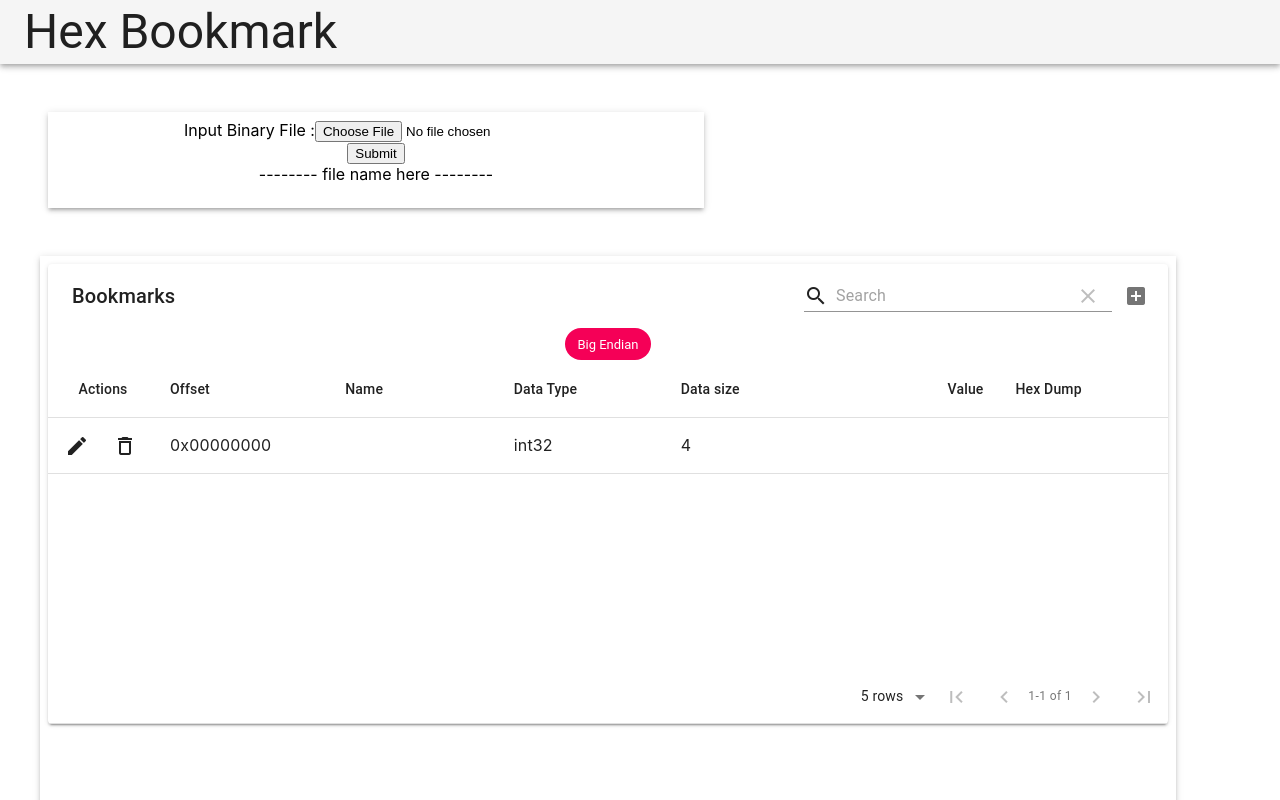
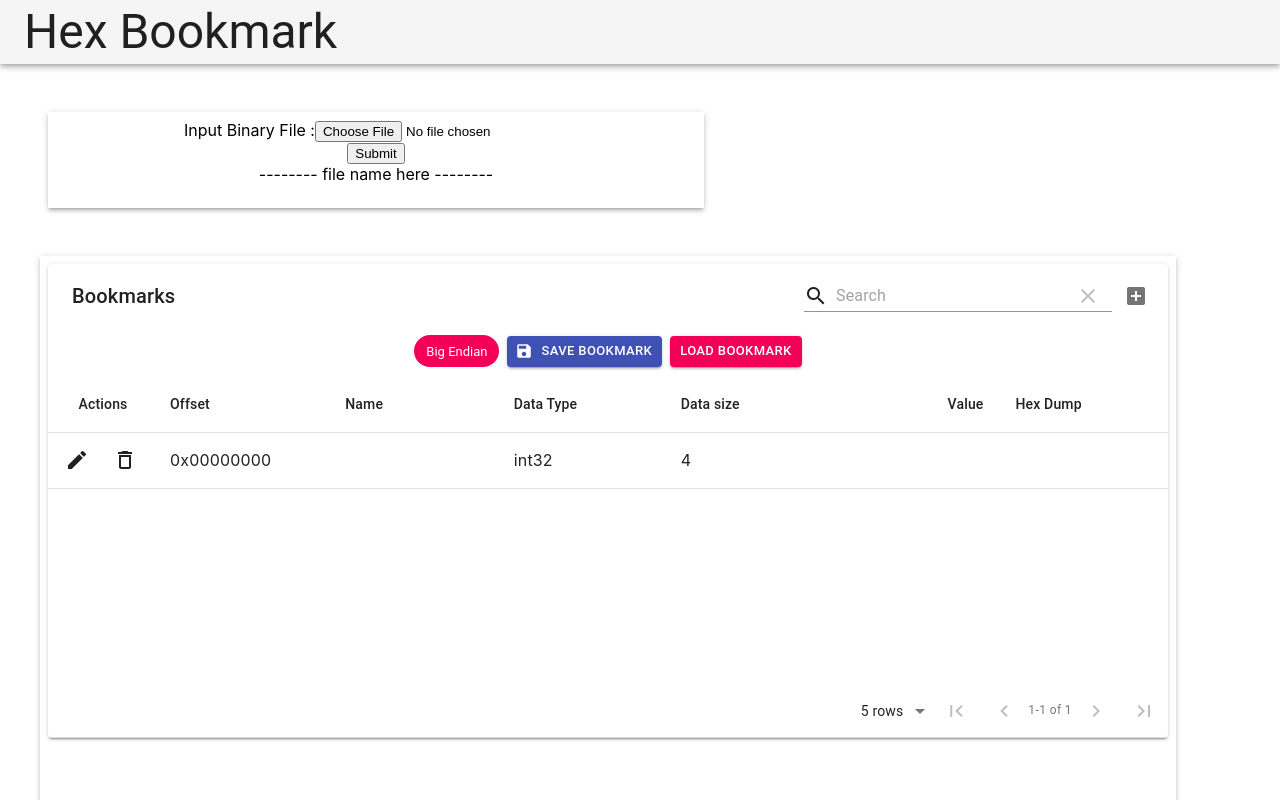
Before and after one commit to utokusa/hex_bookmark, a React (Create React App) app: page / in a window 1280 px wide. Shown: the top 800 px of the page. Built offline with nearby package versions, Linux system fonts and the light colour scheme.

Commit message:
Added : bookmark save / load function

```diff
--- a/src/App.js
+++ b/src/App.js
@@ -3,7 +3,9 @@ import React from 'react';
 import { makeStyles } from '@material-ui/core/styles';
 import AppBar from '@material-ui/core/AppBar';
 import Box from '@material-ui/core/Box';
+import Button from '@material-ui/core/Button';
 import Chip from '@material-ui/core/Chip';
+import SaveIcon from '@material-ui/icons/Save';
 import Toolbar from '@material-ui/core/Toolbar';
 import Typography from '@material-ui/core/Typography';
 import MaterialTable, { MTableToolbar } from 'material-table';
@@ -140,7 +142,9 @@ function BookmarkTable(props) {
     [dtypeEnum.ascii]: 1,
   }
   const defaultDtype = dtypeEnum.int32;
+  const defaultDtypeStr = String(defaultDtype);
   const defaultDsize = dtypeSize[dtypeEnum.int32];
+  let bookmarkFile = React.createRef();
   const [state, setState] = React.useState({
     columns: [
       { title: 'Offset', field: 'offset' },
@@ -155,11 +159,11 @@ function BookmarkTable(props) {
       { title: 'Hex Dump', field: 'hexDump', editable: 'never' },
     ],
     data: [
-      { offset: '0x00000000', name: '', dataType: defaultDtype, dataSize: defaultDsize, value: '', hexDump: '' },
+      { offset: '0x00000000', name: '', dataType: defaultDtypeStr, dataSize: defaultDsize, value: '', hexDump: '' },
     ],
     isLittleEndian: false,
   });
-
+  const classes = useStyles();
 
   function validateDataSize(newData) {
     const dtype = parseInt(newData['dataType']);
@@ -342,6 +346,7 @@ function BookmarkTable(props) {
       for (let x in data) {
         console.log(data[x]);
         validateInput(data[x], data[x]);
+        formatInput(data[x]);
         readValue(props.fin, data[x], data[x]);
       }
       return { ...prevState, data };
@@ -360,6 +365,20 @@ function BookmarkTable(props) {
     updateTableValues();
   }
 
+  function saveBookmark() {
+    let bookmark = [];
+    for (let x in state.data) {
+      let row = state.data[x];
+      bookmark.push({ offset: row['offset'], name: row['name'], dataType: row['dataType'], dataSize: row['dataSize'], })
+    }
+    const string = JSON.stringify(bookmark);
+    const blob = new Blob([string], { "type": "text/plain" });
+    let link = document.createElement('a')
+    link.href = window.URL.createObjectURL(blob)
+    link.download = 'my_hex_bookmark.json'
+    link.click()
+  }
+
   function formatOffset(newData) {
     setState(prevState => {
       const data = [...prevState.data];
@@ -376,6 +395,32 @@ function BookmarkTable(props) {
 
   function formatInput(newData) {
     formatOffset(newData);
+  }
+
+  function handleFileSelect() {
+    let f = bookmarkFile.current.files[0];
+    if (typeof f !== 'undefined') {
+      let reader = new FileReader();
+      reader.onload = function (e) {
+        console.log("reading data...");
+        let obj = JSON.parse(e.target.result);
+        setState(prevState => {
+          const data = [];
+          for (let x in obj) {
+            console.log(obj[x]);
+            data.push(obj[x]);
+          }
+          return { ...prevState, data };
+        });
+        updateTableValues();
+        return;
+      }
+      reader.onerror = function (e) {
+        console.error('reading failed');
+      };
+      reader.onload = reader.onload.bind(this);
+      reader.readAsText(f);
+    }
   }
 
   const chipLabel = state.isLittleEndian ? "Little Endian" : "Big Endian";
@@ -404,7 +449,7 @@ function BookmarkTable(props) {
             resolve();
             if (oldData) {
               validateInput(oldData, newData);
-              formatInput(newData)
+              formatInput(newData);
               readValue(props.fin, oldData, newData);
             }
           }),
@@ -430,6 +475,35 @@ function BookmarkTable(props) {
                 color="secondary"
                 onClick={toggleByteOder}
               />
+              <Button
+                variant="contained"
+                color="primary"
+                size="small"
+                className={classes.button}
+                startIcon={<SaveIcon />}
+                onClick={saveBookmark}
+              >
+                Save Bookmark
+              </Button>
+              <input
+                accept="application/json"
+                className={classes.input}
+                id="contained-button-file"
+                multiple
+                type="file"
+                ref={bookmarkFile}
+                onChange={handleFileSelect}
+              />
+              <label htmlFor="contained-button-file">
+                <Button
+                  variant="contained"
+                  color="secondary"
+                  size="small"
+                  component="span"
+                >
+                  Load Bookmark
+                </Button>
+              </label>
             </div>
           </div>
         ),
```
